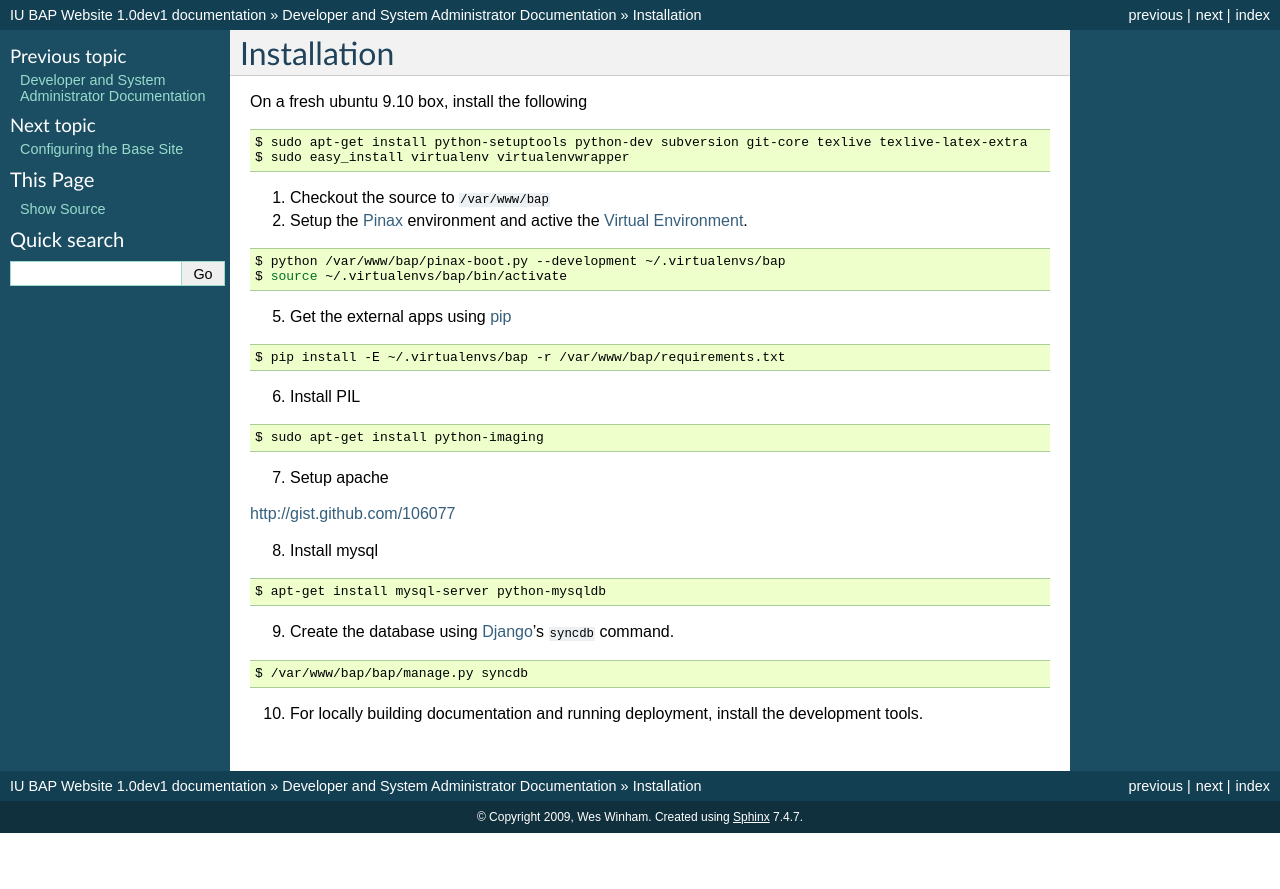
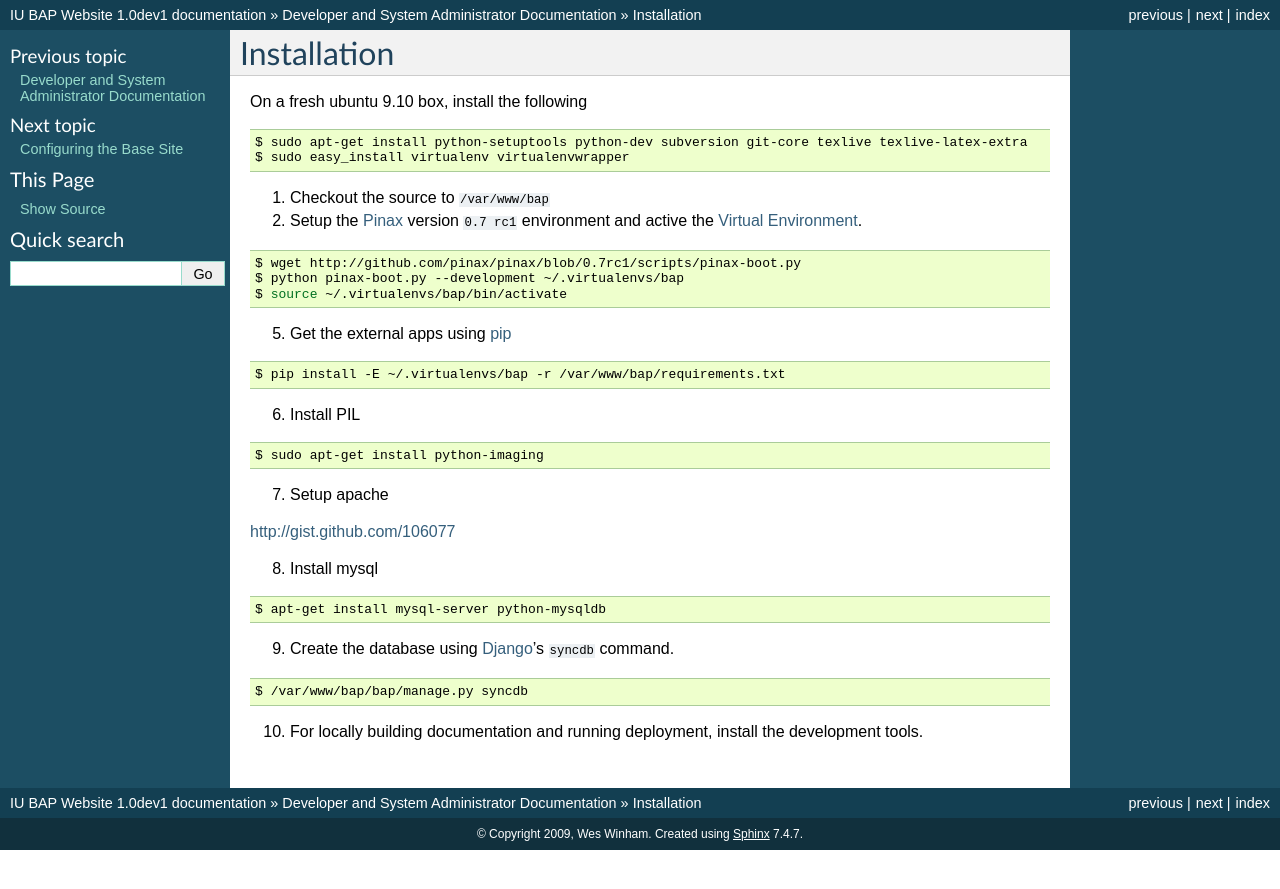
Before and after one commit to winhamwr/bap, a Sphinx documentation site: the page built from docs/developer/installation.rst, in a window 1280 px wide. Shown: the top 889 px of the page. Built offline with Sphinx 7.4.7, drawn with Linux system fonts in a browser that asks for light colours.

Commit message:
Added developer documentation note about which version of pinax to use.

```diff
--- a/docs/developer/installation.rst
+++ b/docs/developer/installation.rst
@@ -11,11 +11,12 @@ On a fresh ubuntu 9.10 box, install the following
 
 1. Checkout the source to ``/var/www/bap``
 
-2. Setup the `Pinax <http://pinaxproject.com>`_ environment and active the `Virtual Environment <http://pypi.python.org/pypi/virtualenv>`_.
+2. Setup the `Pinax <http://pinaxproject.com>`_ version ``0.7 rc1`` environment and active the `Virtual Environment <http://pypi.python.org/pypi/virtualenv>`_.
 
 .. code-block:: bash
 
-    $ python /var/www/bap/pinax-boot.py --development ~/.virtualenvs/bap
+    $ wget http://github.com/pinax/pinax/blob/0.7rc1/scripts/pinax-boot.py
+    $ python pinax-boot.py --development ~/.virtualenvs/bap
     $ source ~/.virtualenvs/bap/bin/activate
 
 5. Get the external apps using `pip <http://pypi.python.org/pypi/pip>`_
```
